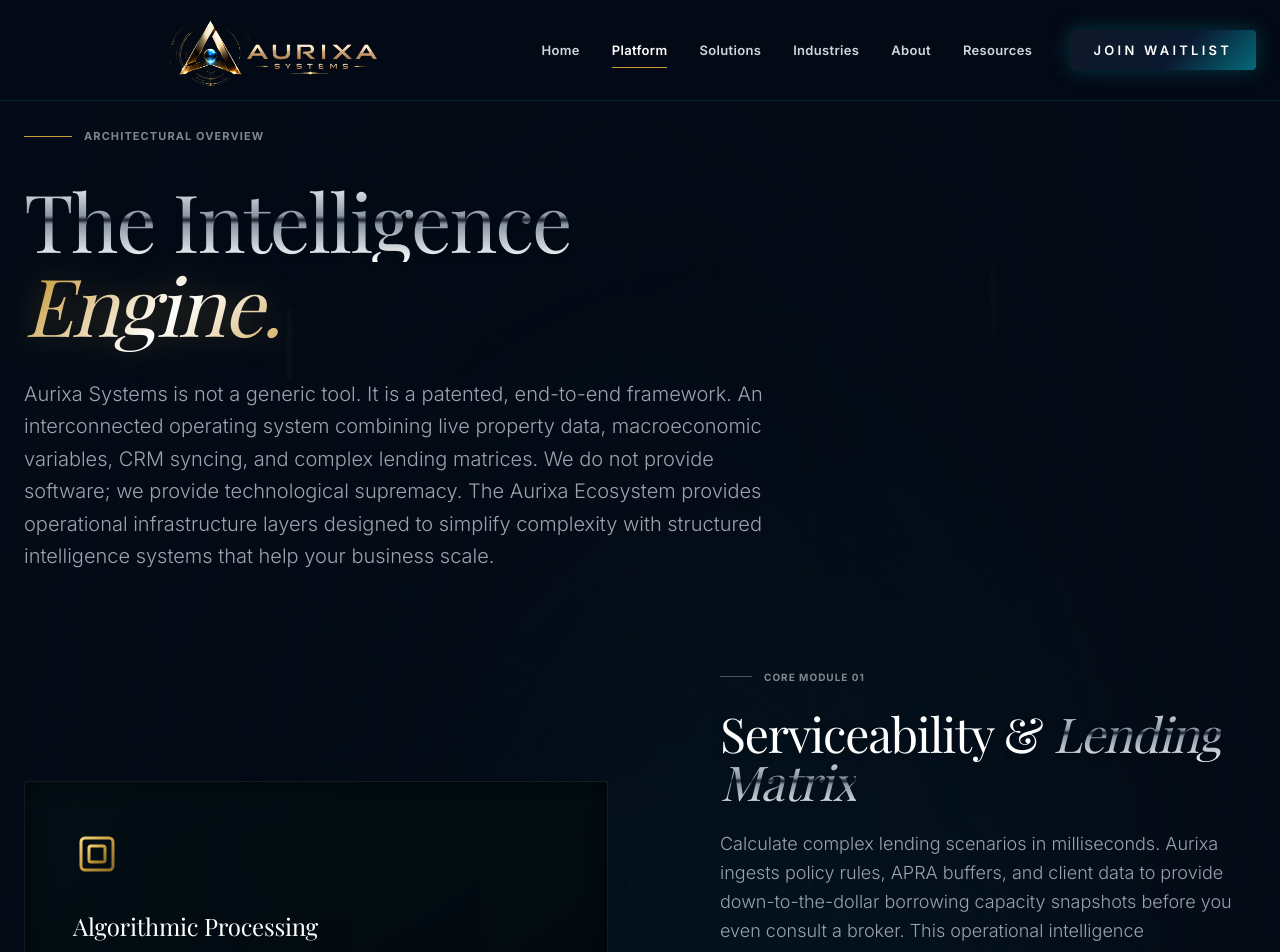
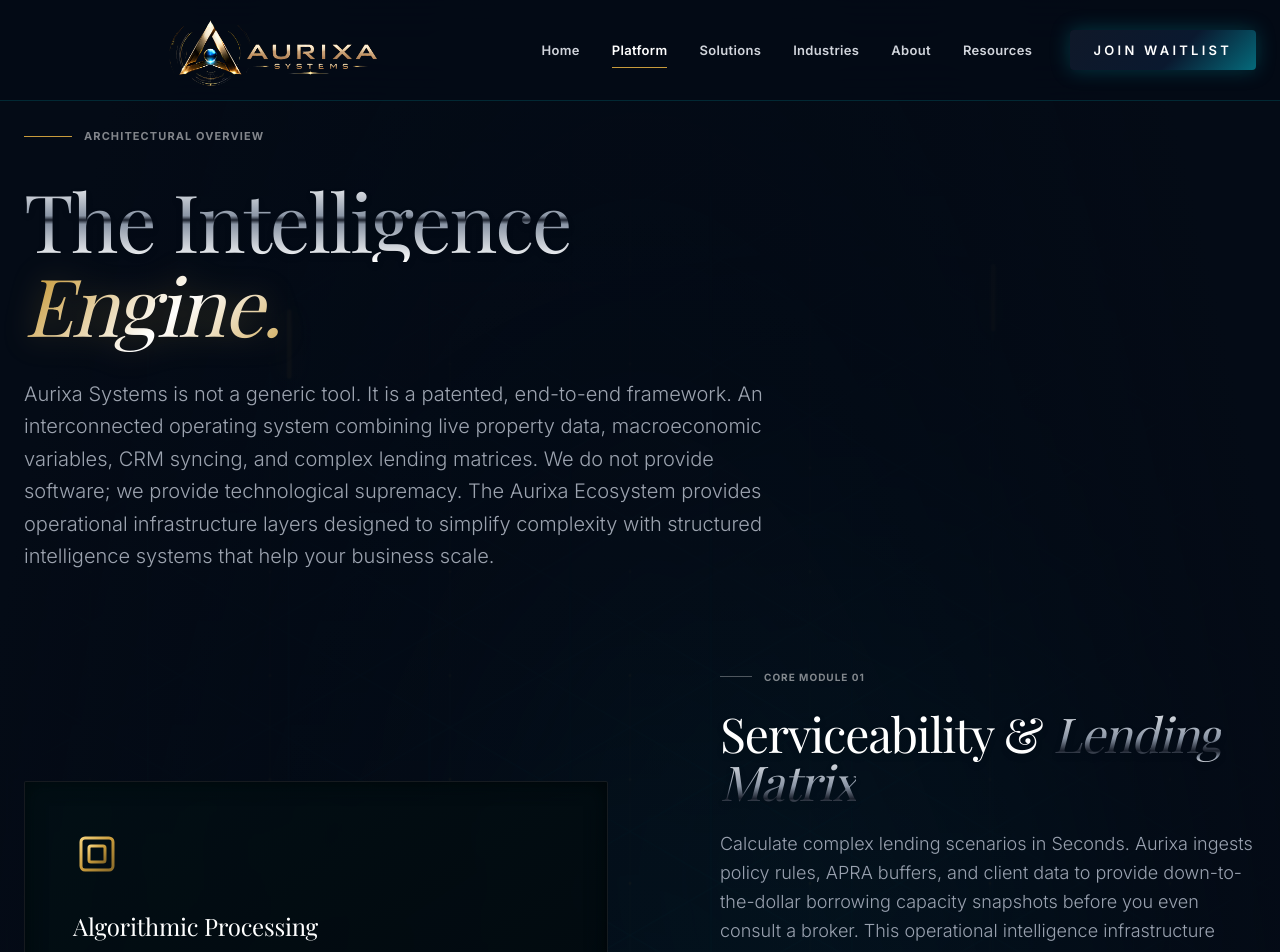
Before and after one commit to lavan96/aurixa-systems, a React (Vite) app: page /platform in a window 1280 px wide. Shown: the top 952 px of the page. Built offline with nearby package versions, Linux system fonts and the light colour scheme; a web font is replaced by a local one.

Commit message:
Fix Platform lending matrix copy and heading style

```diff
--- a/src/index.css
+++ b/src/index.css
@@ -88,6 +88,15 @@
     -webkit-text-fill-color: transparent;
     background-clip: text;
     color: transparent;
+  }
+
+  .text-liquid-chrome-clean {
+    background: linear-gradient(180deg, #FFFFFF 0%, #8A95A5 58%, #1A202C 78%, #8A95A5 88%, #FFFFFF 100%);
+    -webkit-background-clip: text;
+    -webkit-text-fill-color: transparent;
+    background-clip: text;
+    color: transparent;
+    text-decoration: none;
   }
 
   .text-gradient-cyan {
--- a/src/pages/Platform.tsx
+++ b/src/pages/Platform.tsx
@@ -69,9 +69,9 @@ export default function Platform() {
                 <div className="w-8 h-px bg-white/30" />
                 <span className="text-[10px] font-bold tracking-widest uppercase text-white/50">Core Module 01</span>
               </div>
-              <h2 className="text-3xl md:text-5xl font-display font-light tracking-tight mb-6 text-white drop-shadow-md">Serviceability & <span className="italic text-liquid-chrome text-transparent bg-clip-text">Lending Matrix</span></h2>
+              <h2 className="text-3xl md:text-5xl font-display font-light tracking-tight mb-6 text-white drop-shadow-md">Serviceability & <span className="italic text-liquid-chrome-clean text-transparent bg-clip-text">Lending Matrix</span></h2>
               <p className="text-gray-400 text-lg font-light leading-relaxed mb-8">
-                Calculate complex lending scenarios in milliseconds. Aurixa ingests policy rules, APRA buffers, and client data to provide down-to-the-dollar borrowing capacity snapshots before you even consult a broker. This operational intelligence infrastructure provides the foundation for scalable real estate businesses to govern and accelerate every internal process.
+                Calculate complex lending scenarios in Seconds. Aurixa ingests policy rules, APRA buffers, and client data to provide down-to-the-dollar borrowing capacity snapshots before you even consult a broker. This operational intelligence infrastructure provides the foundation for scalable real estate businesses to govern and accelerate every internal process.
               </p>
               <ul className="space-y-4">
                 {['Multi-lender policy matching & APRA buffers', 'Real-time borrowing capacity snapshot reports', 'Automated data influx from CoreLogic', 'Layer 01 operational intelligence infrastructure', 'Workflow management and operational oversight', 'Business process systems with centralised platform control'].map(item => (
```
